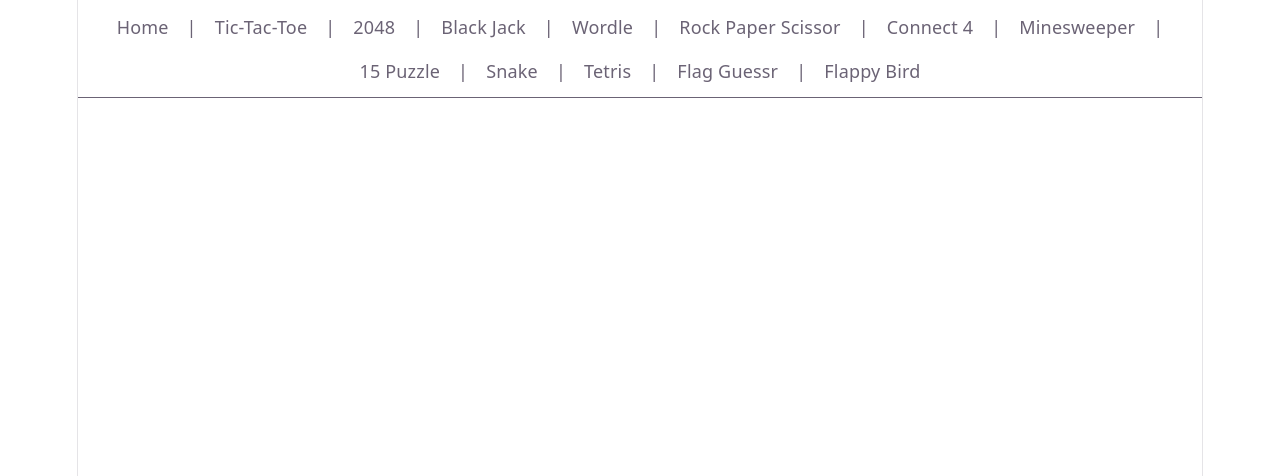
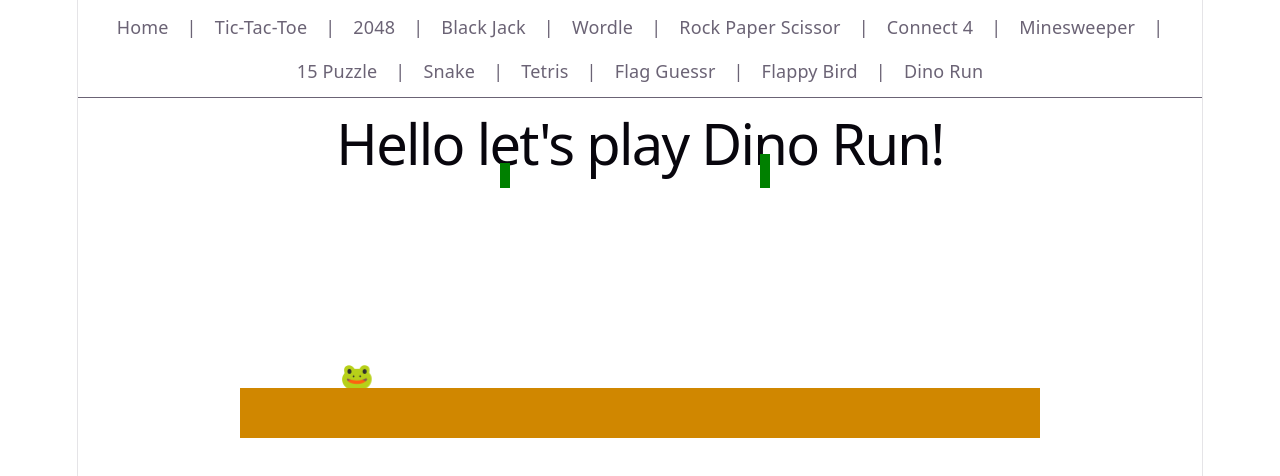
Before and after one commit to Ravicha2/Trivial-Games, a React (Vite) app: page /game13 in a window 1280 px wide. Shown: the top 476 px of the page. Built offline with nearby package versions, Linux system fonts and the light colour scheme.

Commit message:
add dinorun

```diff
--- a/src/App.jsx
+++ b/src/App.jsx
@@ -13,6 +13,7 @@ import Game9 from './components/Game9';
 import Game10 from './components/Game10';
 import Game11 from './components/Game11';
 import Game12 from './components/Game12';
+import Game13 from './components/Game13';
 
 function App() {
 
@@ -44,6 +45,8 @@ function App() {
       <Link to="/game11">Flag Guessr</Link>
       <p>|</p>
       <Link to="/game12">Flappy Bird</Link>
+      <p>|</p>
+      <Link to="/game13">Dino Run</Link>
     </nav>
       <Routes>
       <Route path="/" element={<Home />} />
@@ -59,6 +62,7 @@ function App() {
       <Route path="/game10" element={<Game10 />} />
       <Route path="/game11" element={<Game11 />} />
       <Route path="/game12" element={<Game12 />} />
+      <Route path="/game13" element={<Game13 />} />
       </Routes>
     </BrowserRouter>
   )
--- /dev/null
+++ b/src/components/Game13.jsx
@@ -0,0 +1,151 @@
+import { useState, useEffect, useRef } from "react"
+
+const randomInt = (min, max) =>
+  min + Math.floor(Math.random() * (max - min + 1));
+const TRAJECTORY = [-10,-10,-10,-10,-10,-10,-10,-10, ]
+const gravity = 10
+const GROUND_Y = 170
+const moveSpeed = 5
+let screenWidth = 800
+let screenHeight = 200
+let cactusWidth = 10
+const DinoX = 100
+
+const Game13= () => {
+    const [start, setStart] = useState(true)
+    const jumpIndex = useRef(-1)
+    const dinoPos = useRef(GROUND_Y)
+    const [,setTick] = useState(0)
+    const cacti = useRef([])
+
+    const createCactus = () => {
+        const cactus = {
+            x: 800,
+            height: randomInt(20,50),
+        }
+        return cactus
+    }
+
+    const jump = () => {
+        if (start) {
+            if (dinoPos.current === GROUND_Y) {
+                jumpIndex.current = 0
+            }
+        }
+    }
+
+    const renderCacti = () => {
+        return (cacti.current.map((cactus, cactusIndex) => {
+            return (
+                <div
+                    key={cactusIndex}
+                    className="absolute"
+                    style={{
+                        left: `${cactus.x}px`,
+                        bottom: `0px`,
+                        height: `${cactus.height}px`,
+                        width: '10px',
+                        backgroundColor: 'green'
+                    }}
+                >
+                </div>
+            )
+        }))
+    }
+
+    const collide = (dinoPos, cactiPos) => {
+        if (cactiPos.length === 0) return
+        let nearestCacti
+        if (cactiPos[0].x > DinoX) {
+            nearestCacti = cactiPos[0]
+        } else {
+            nearestCacti = cactiPos[1]
+        }
+
+        if ((nearestCacti.x - DinoX) > 10) return false
+        if ((screenHeight - nearestCacti.height - dinoPos) > 10) return false
+        return true
+    }
+
+    useEffect(() => {
+        if (start) {
+            const tickRate = 50
+            const gameLoop = setInterval(() => {
+
+                if (jumpIndex.current < 0) {
+                    dinoPos.current = Math.min(GROUND_Y, dinoPos.current + gravity)
+                } else {
+                    dinoPos.current += TRAJECTORY[jumpIndex.current]
+                    jumpIndex.current += 1
+                    if (jumpIndex.current >= TRAJECTORY.length) {
+                        jumpIndex.current = -1
+                    }
+                }
+                let nextCacti = []
+                for (let cactus of cacti.current) {
+                    let newX = cactus.x - moveSpeed
+                    if (newX + cactusWidth > 0) {
+                        nextCacti.push({...cactus, x:newX})
+                    }
+                }
+                let lastCactus = nextCacti[nextCacti.length-1]
+                if (nextCacti.length === 0) {
+                    const cactusObject = createCactus()
+                    nextCacti.push(cactusObject)
+                }
+                if (lastCactus && lastCactus.x < (screenWidth - randomInt(200, 500))) {
+                    const cactusObject = createCactus()
+                    nextCacti.push(cactusObject)
+                }
+                cacti.current = nextCacti
+
+                if (collide(dinoPos.current, cacti.current)) {
+                    console.log("hit")
+                }
+
+
+                setTick(prev => prev +1)
+            }, tickRate)
+            return () => clearInterval(gameLoop);
+        }
+    }, [start])
+
+    useEffect(() => {
+        const handleKey = (e) => {
+            if (e.key === 'ArrowUp') {
+            e.preventDefault();
+            jump();
+            }
+        };
+        window.addEventListener('keydown', handleKey);
+        return () => window.removeEventListener('keydown', handleKey);
+
+    }, [start]);
+
+
+    return (
+        <div className="flex flex-col items-center">
+            <h1>Hello let's play Dino Run!</h1>
+            <div
+                className={`relative w-[${screenWidth}px] h-[${screenHeight}px] bg-sky-400`}
+                onClick={() => setStart(currStart => !currStart)}
+            >
+                {renderCacti()}
+                <div
+                    className="absolute text-2xl"
+                    style={{
+                        top: `${dinoPos.current}px`,
+                        left: `${DinoX}px`
+                    }}
+                >
+                    🐸
+                </div>
+            <div
+                className="absolute w-[800px] h-[50px] top-[200px] bg-yellow-600"
+            ></div>
+            </div>
+        </div>
+    )
+}
+
+export default Game13
```
Also changed, not shown: src/components/Game12.jsx (line endings or trailing spaces).
